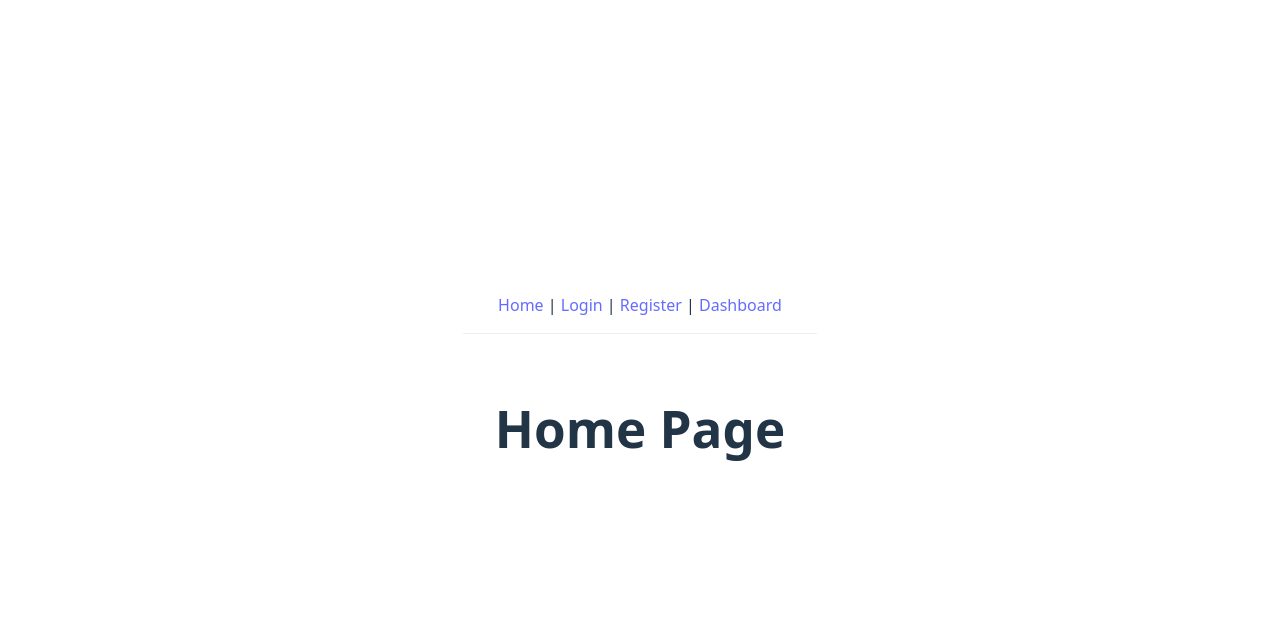
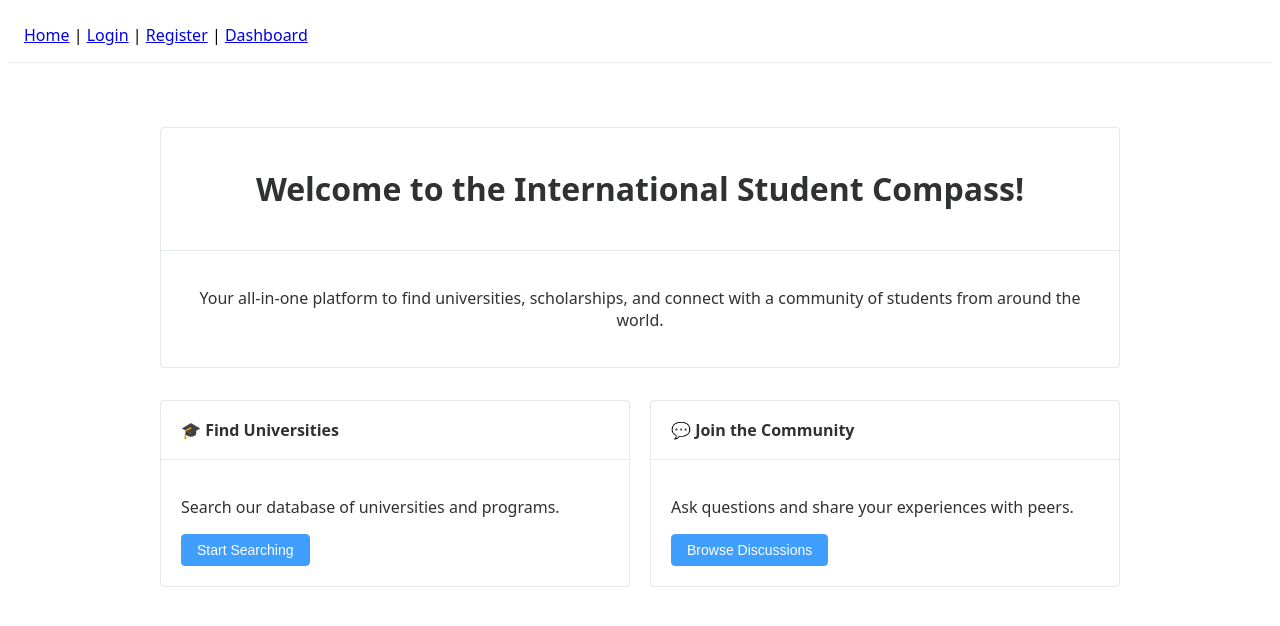
Before and after one commit to petra-Nam/students-platform, a Vue app in the folder students-platform/frontend/: page / in a window 1280 px wide. Shown: the top 626 px of the page. Built offline with nearby package versions, Linux system fonts and the light colour scheme.

Commit message:
update the frontend architecture

```diff
--- a/students-platform/frontend/package.json
+++ b/students-platform/frontend/package.json
@@ -10,6 +10,7 @@
   },
   "dependencies": {
     "axios": "^1.12.2",
+    "element-plus": "^2.11.7",
     "pinia": "^3.0.3",
     "vue": "^3.5.21",
     "vue-router": "^4.6.3"
--- a/students-platform/frontend/src/main.ts
+++ b/students-platform/frontend/src/main.ts
@@ -1,10 +1,17 @@
 import { createApp } from 'vue'
-import './style.css'
+import { createPinia } from 'pinia'
 import App from './App.vue'
-import { router } from './router' // 1. Import your router file
+import { router } from './router'
+
+// 1. Import Element Plus
+import ElementPlus from 'element-plus'
+import 'element-plus/dist/index.css' // 2. Import the CSS
 
 const app = createApp(App)
+const pinia = createPinia()
 
-app.use(router) // 2. Tell the app to use the router
+app.use(router)
+app.use(pinia)
+app.use(ElementPlus) // 3. Tell Vue to use it
 
 app.mount('#app')
--- a/students-platform/frontend/src/pages/Auth/Login.vue
+++ b/students-platform/frontend/src/pages/Auth/Login.vue
@@ -1,25 +1,40 @@
 <template>
-    <div>
+  <div class="login-container">
     <h1>Login Page</h1>
-      <form>
-        <label for="email">Email:</label>
-        <input type="email" id="email" />
-        <br />
-        <label for="password">Password:</label>
-        <input type="password" id="password" />
-        <br />
-        <button type="submit">Login</button>
-      </form>
+    <el-form class="login-form">
+      <el-form-item label="Email">
+        <el-input type="email" v-model="email" />
+      </el-form-item>
+      <el-form-item label="Password">
+        <el-input type="password" v-model="password" show-password />
+      </el-form-item>
+      <el-form-item>
+        <el-button type="primary" @click="handleLogin">Login</el-button>
+      </el-form-item>
+    </el-form>
   </div>
 </template>
 
 <script setup lang="ts">
+import { ref } from 'vue';
+
+// Use ref for v-model
+const email = ref('');
+const password = ref('');
+
+const handleLogin = () => {
+  console.log('Logging in with:', email.value, password.value);
   // Logic for logging in will go here
+}
 </script>
 
 <style scoped>
-  /* Scoped styles for the login page */
-  form {
-    margin-top: 1rem;
+.login-container {
+  width: 100%;
+  max-width: 400px;
+  margin: 2rem auto;
+  padding: 2rem;
+  border: 1px solid #eee;
+  border-radius: 8px;
 }
 </style>
--- a/students-platform/frontend/src/pages/Auth/Register.vue
+++ b/students-platform/frontend/src/pages/Auth/Register.vue
@@ -1,13 +1,44 @@
 <template>
-    <div>
+  <div class="register-container">
     <h1>Register Page</h1>
+    <el-form class="register-form">
+      <el-form-item label="Full Name">
+        <el-input v-model="fullName" />
+      </el-form-item>
+      <el-form-item label="Email">
+        <el-input type="email" v-model="email" />
+      </el-form-item>
+      <el-form-item label="Password">
+        <el-input type="password" v-model="password" show-password />
+      </el-form-item>
+      <el-form-item>
+        <el-button type="primary" @click="handleRegister">Register</el-button>
+      </el-form-item>
+    </el-form>
   </div>
 </template>
 
 <script setup lang="ts">
+import { ref } from 'vue';
+
+// Use ref for v-model
+const fullName = ref('');
+const email = ref('');
+const password = ref('');
+
+const handleRegister = () => {
+  console.log('Registering with:', fullName.value, email.value, password.value);
   // Your registration logic will go here
+}
 </script>
 
 <style scoped>
-  /* Your styles for this page will go here */
+.register-container {
+  width: 100%;
+  max-width: 400px;
+  margin: 2rem auto;
+  padding: 2rem;
+  border: 1px solid #eee;
+  border-radius: 8px;
+}
 </style>
--- a/students-platform/frontend/src/pages/Dashboard.vue
+++ b/students-platform/frontend/src/pages/Dashboard.vue
@@ -1,14 +1,37 @@
 <template>
-    <div>
+  <div class="dashboard-container">
+    <el-card shadow="never">
+      <template #header>
+        <div class="card-header">
           <h1>User Dashboard</h1>
-      <p>Welcome to your dashboard!</p>
+        </div>
+      </template>
+
+      <el-alert
+        title="Welcome to your dashboard!"
+        type="success"
+        description="This is where you'll find your saved universities, scholarships, and community posts."
+        :closable="false"
+      />
+
+      </el-card>
   </div>
 </template>
 
 <script setup lang="ts">
 // Logic for the dashboard will go here
+// e.g., fetching user data from your Pinia store
 </script>
 
 <style scoped>
-  /* Scoped styles for the dashboard */
+.dashboard-container {
+  width: 100%;
+  max-width: 800px; /* Dashboards are often wider */
+  margin: 2rem auto;
+}
+
+.card-header h1 {
+  margin: 0;
+  font-size: 1.5rem;
+}
 </style>
--- a/students-platform/frontend/src/pages/Home.vue
+++ b/students-platform/frontend/src/pages/Home.vue
@@ -1,5 +1,73 @@
 <template>
-    <div>
-      <h1>Home Page</h1>
-    </div>
-  </template>
+  <div class="home-container">
+    <el-card shadow="never" class="welcome-card">
+      <template #header>
+        <h1>Welcome to the International Student Compass!</h1>
+      </template>
+      <p>Your all-in-one platform to find universities, scholarships, and connect with a community of students from around the world.</p>
+    </el-card>
+
+    <el-row :gutter="20" class="feature-row">
+      <el-col :span="12">
+        <el-card shadow="hover">
+          <template #header>
+            <div class="card-header">
+              <span>🎓 Find Universities</span>
+            </div>
+          </template>
+          <p>Search our database of universities and programs.</p>
+          <el-button type="primary" @click="goToSearch">Start Searching</el-button>
+        </el-card>
+      </el-col>
+      <el-col :span="12">
+        <el-card shadow="hover">
+          <template #header>
+            <div class="card-header">
+              <span>💬 Join the Community</span>
+            </div>
+          </template>
+          <p>Ask questions and share your experiences with peers.</p>
+          <el-button type="primary" @click="goToCommunity">Browse Discussions</el-button>
+        </el-card>
+      </el-col>
+    </el-row>
+  </div>
+</template>
+
+<script setup lang="ts">
+import { useRouter } from 'vue-router';
+
+const router = useRouter();
+
+const goToSearch = () => {
+  //  need to create a '/search' route in your router/index.ts
+  // router.push('/search');
+  console.log('Navigating to search page...');
+}
+
+const goToCommunity = () => {
+  // need to create a '/community' route
+  // router.push('/community');
+  console.log('Navigating to community page...');
+}
+</script>
+
+<style scoped>
+.home-container {
+  width: 100%;
+  max-width: 960px; /* Homepages are usually wider */
+  margin: 2rem auto;
+}
+
+.welcome-card {
+  text-align: center;
+}
+
+.feature-row {
+  margin-top: 2rem;
+}
+
+.card-header {
+  font-weight: bold;
+}
+</style>
```
Also changed, not shown: 1 other file (tests, documents, lock files or other folders). Lines whose indentation alone changed are shown as unchanged.
